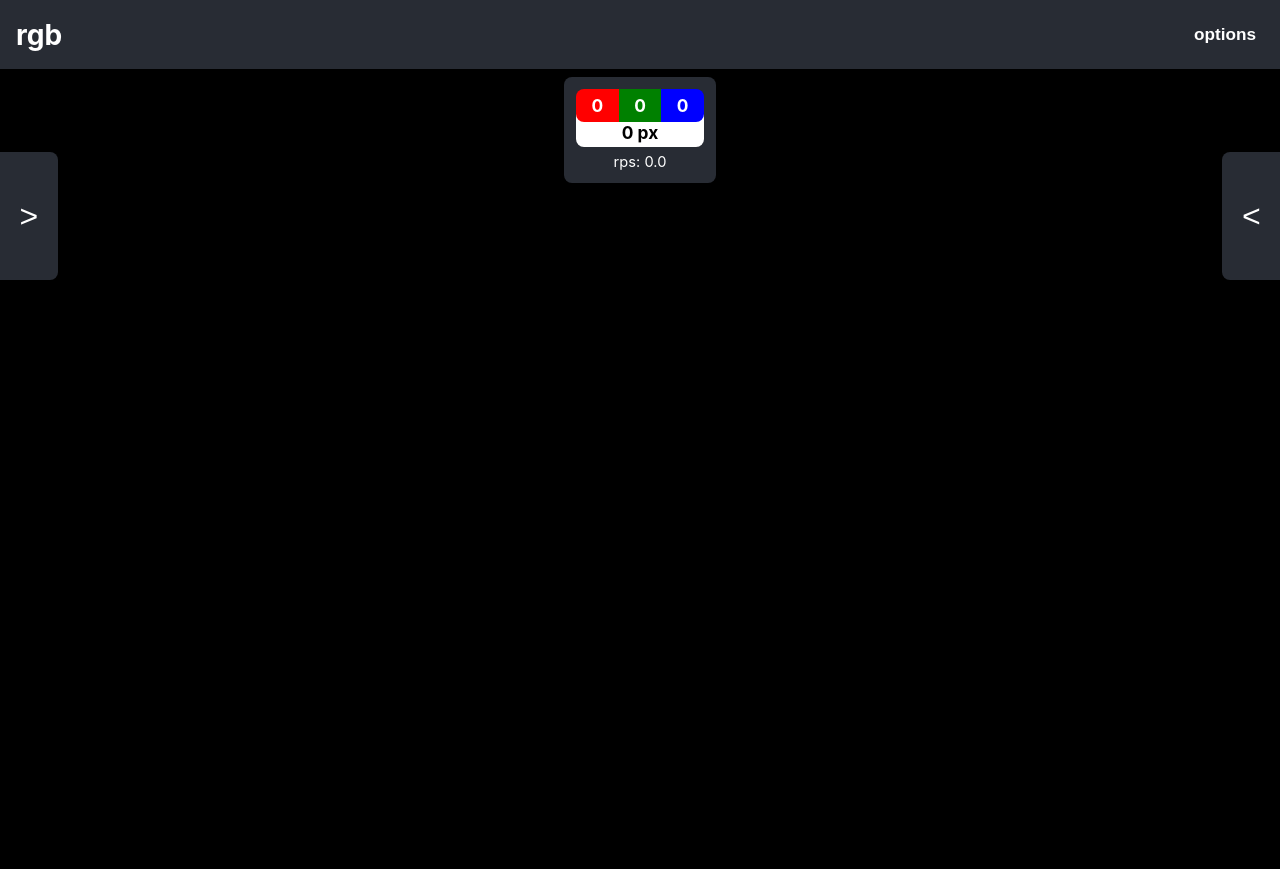
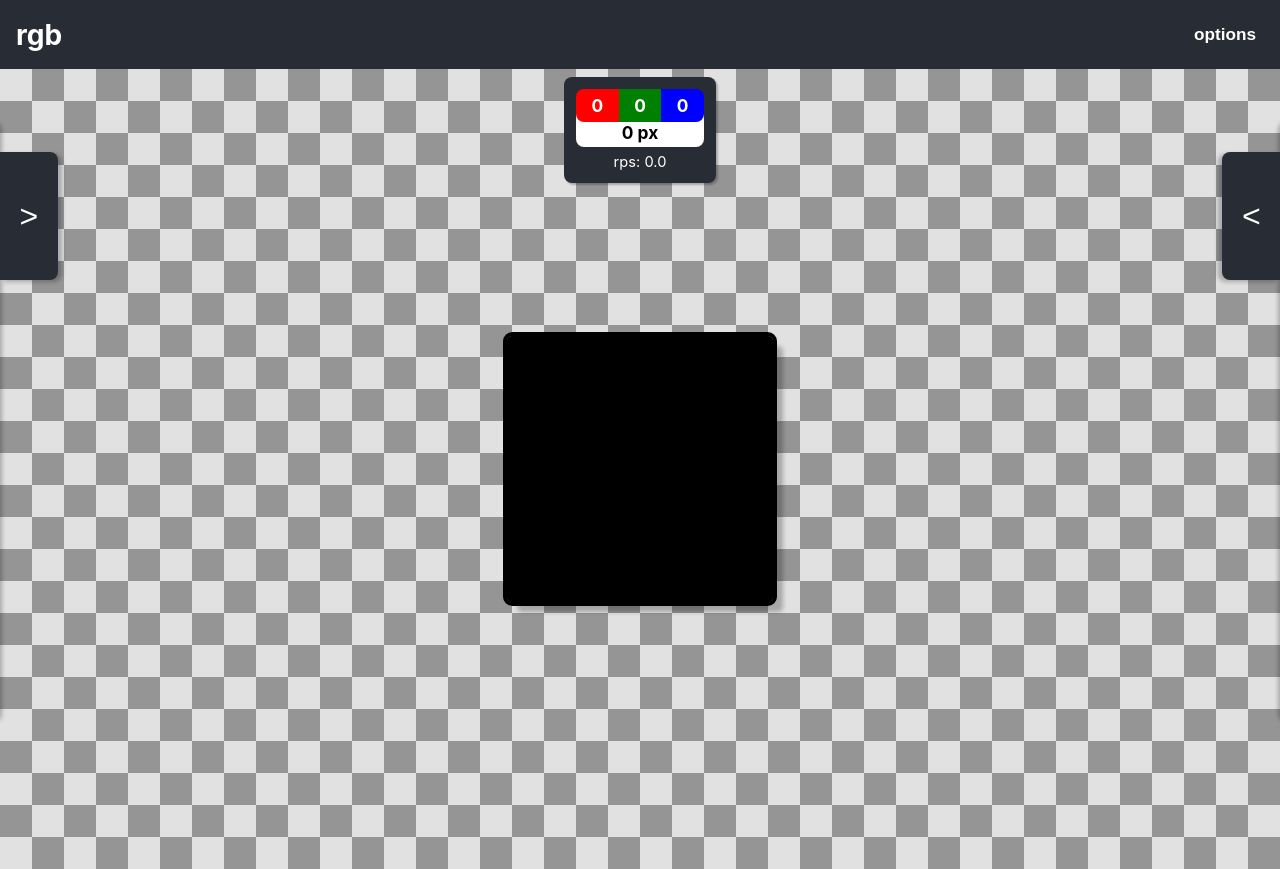
Before and after one commit to kimpoliini/rgbgame, a React (Create React App) app: page / in a window 1280 px wide. Before the commit the page ends 800 px from the top, so only its background shows below. Built offline with nearby package versions, Linux system fonts and the light colour scheme.

Commit message:
Changed to a clickable square, added fake transparency background

```diff
--- a/src/components/Game.jsx
+++ b/src/components/Game.jsx
@@ -30,8 +30,10 @@ function Game(){
     const [generatorElements, setGeneratorElements] = useState([])
     const [upgradeElements, setUpgradeElements] = useState([])
     const [elements, setElements] = useState({
-        main: null, header: null
+        main: null, header: null, background: null, container: null
     })
+
+    const [sideLength, setSideLength] = useState(0)
 
     const [color, setColor] = useState({r: 0, g: 0, b: 0, p: 0})
 
@@ -55,8 +57,10 @@ function Game(){
 
     //load game
     useEffect(() => {
-        setElements({main: document.querySelector('.square'),
-        header: document.querySelector(".App-header")})
+        setElements({main: document.querySelector('.the-square'),
+        header: document.querySelector(".App-header"),
+        background: document.querySelector(".square"),
+        container: document.querySelector(".square-container")})
 
         //things i need to know because im too lazy to check manually
         console.log(generatorUpgrades.length + upgrades.length + " total upgrades")
@@ -101,15 +105,24 @@ function Game(){
             })
         }
 
+        //Initial check to make sure the square has any size
+        setSideLength(document.querySelector(".square").offsetHeight/3)
+
         onUpgrade()
     }, [])
 
-        //Checks if the window is active or not
-        document.addEventListener('visibilitychange', () => {
-            if(document.hidden){
-                setIsActive(false)
-            } else {
+    //Checks if the window is active or not
+    document.addEventListener('visibilitychange', () => {
+        if(document.hidden){
+            setIsActive(false)
+        } else {
             setIsActive(true)
+        }
+    })
+
+    window.addEventListener('resize', () => {
+        if(elements.background) {
+            setSideLength(elements.background.offsetHeight/3)
         }
     })
 
@@ -435,9 +448,23 @@ function Game(){
             <p>Upgrades purchased: {stats.upgradeCount}</p>
         </div>
 
+        function test() {
+            let sideLength = 0
+            if(elements.background != null){
+                sideLength = elements.background.offsetHeight/3
+            }
+            return {height: sideLength, width: sideLength }
+        }
+
+        const theSquare = <div className="the-square square-clip" onClick={onClick} style={{
+            height: (sideLength > 160 ? sideLength : 160) + "px" ,
+            width: (sideLength > 160 ? sideLength : 160) + "px"
+            }}>
+        </div>
+
     return (
         <section>
-        <div className="square" onClick={onClick}></div>
+        <div className="square"></div>
             <div className={"color-values "}>
                 <span className="cur-r">
                     {Math.floor(color.r)}
@@ -453,6 +480,13 @@ function Game(){
                 </span>
                 <p>rps: {handleBigNumber(rps.toFixed(1))}</p>
             </div>
+                <div className="square-container">
+                    {theSquare}
+                    <div className="square-background" style={{
+                        height: (sideLength > 160 ? sideLength : 160) + "px" ,
+                        width: (sideLength > 160 ? sideLength : 160) + "px"
+                        }}></div>
+                </div>
             {leftMenu}
             {rightMenu}
             {options[4].value ? leftStats : null}
--- a/src/components/Options.jsx
+++ b/src/components/Options.jsx
@@ -30,6 +30,15 @@ const Options = ({ dismiss }) => {
 
     function click(e) {
         if (e.currentTarget === e.target) {
+
+
+            //checks if CSS changes needs to be done
+            const squareElement = document.querySelector(".the-square")
+            if(options[2].value == "splash"){
+                squareElement.classList.remove("square-clip")
+            } else {
+                squareElement.classList.add("square-clip")
+            }
             dismiss()
         }
     }
--- a/src/components/styles/game.css
+++ b/src/components/styles/game.css
@@ -9,11 +9,44 @@ section {
 }
 
 .square {
-    background-color: black;
+    background-image: url("transparency.png");
+    background-size: 40%;
+    image-rendering: pixelated;
+    filter: contrast(.85);
+
     position: fixed;
     width: 100%;
     height: 100%;
+}
+
+.square-container {
+    display: flex;
+    justify-content: center;
+    align-items: center;
+    height: 100vh;
+}
+
+.the-square {
+    background-color: black;
+    position: absolute;
+
     transition: background-color 0.25s;
+
+    border-radius: 2%;
+    z-index: 10;
+}
+
+.square-background {
+    background-color: black;
+    outline: black solid 4px;
+    position: absolute;
+    box-shadow: rgba(0, 0, 0, 0.25) 10px 10px 4px;
+    border-radius: 2%;
+    z-index: 9;
+}
+
+.square-clip {
+    clip-path: inset(0% 0% 0% 0% round 2%);
 }
 
 .color-values {
@@ -68,6 +101,7 @@ section {
     border-bottom-right-radius: 8px;
 
     transition: visibility, 0.25s;
+    z-index: 0;
 }
 
 .color-values p {
@@ -91,7 +125,7 @@ section {
     pointer-events: none;
     width: 12em;
     transition: left, right, 0.25s ease-in-out;
-    z-index: 1;
+    z-index: 12;
 }
 
 .menu-content {
@@ -190,12 +224,16 @@ section {
     transform: rotate(180deg);
 }
 
+.effect {
+    pointer-events: none;
+}
+
 .click-text {
     /* TODO: add contrast */
-    position: absolute;
+    position: fixed;
     text-align: center;
     animation: on-click-fade 1s;
-    z-index: 2;
+    z-index: 10;
 }
 
 .ripple {
@@ -209,7 +247,7 @@ section {
         transparent
     );
     border-radius: 100%;
-    z-index: 0;
+    z-index: 10;
     width: 0.5em;
     height: 0.5em;
     animation: on-click-fade-ripple .55s;
@@ -218,7 +256,7 @@ section {
 .ripple-simple {
     background-color: rgba(255,255,255,0.3);
     border-radius: 100%;
-    z-index: 0;
+    z-index: 10;
     width: 10px;
     height: 10px;
     animation: on-click-fade-ripple .55s;
@@ -230,7 +268,7 @@ section {
     width: 6px;
     background-color: transparent;
     transform-origin: top center;
-    z-index: 1;
+    z-index: 10;
     background-color: white;
 
     animation: splash .41s;
--- a/src/components/styles/options.css
+++ b/src/components/styles/options.css
@@ -4,7 +4,7 @@
     height: 100%;
     background-color: rgba(0, 0, 0, 0.25);
     backdrop-filter: blur(2px);
-    z-index: 2;
+    z-index: 20;
     display: flex;
     justify-content: center;
     align-items: flex-start;
--- a/src/js/click.js
+++ b/src/js/click.js
@@ -11,6 +11,8 @@ export const click = (e, elements, clickValueRed) => {
         x = e.clientX
         y = e.clientY
 
+        // console.log("x: " + x + ", y: " + y);
+
         //makes sure the text doesn't appear underneath the header
         randomWidthOffset = Math.floor(Math.random() * 60) - 30
         randomHeightOffset = Math.floor(Math.random() * 40)
@@ -21,11 +23,11 @@ export const click = (e, elements, clickValueRed) => {
         const text = document.createElement("span")
         text.innerText = handleBigNumber(clickValueRed.toFixed(0))
 
-        text.classList.add("click-text")
-        elements.main.appendChild(text)
+        text.className = "click-text effect"
+        elements.container.appendChild(text)
 
         let textX = x - text.offsetWidth + randomWidthOffset + (text.offsetWidth / 2)
-        let textY = y - headerHeight - text.offsetHeight - randomHeightOffset
+        let textY = y - text.offsetHeight - randomHeightOffset
 
         if(textY <= 0){
             textY = 8
@@ -40,18 +42,18 @@ export const click = (e, elements, clickValueRed) => {
     //checks if click effect graphic option is enabled
     if(options[1].value){
         const clickEffect = document.createElement("div")
-        clickEffect.style.position = "absolute"
+        clickEffect.style.position = "fixed"
         elements.main.appendChild(clickEffect)
 
         switch(options[2].value){
             case "ripple":
-                clickEffect.classList.add("ripple")
+                clickEffect.className = "ripple effect"
                 break
             case "material ripple":
-                clickEffect.classList.add("ripple-simple")
+                clickEffect.className = "ripple-simple effect"
                 break
                 case "splash":
-                clickEffect.classList.add("splash")
+                clickEffect.className = "splash effect"
 
                 for(let i = 0; i < 5; i++){
                     const fx = document.createElement("div")
@@ -67,7 +69,7 @@ export const click = (e, elements, clickValueRed) => {
         }
 
         clickEffect.style.left = `${x - clickEffect.offsetWidth / 2}px`
-        clickEffect.style.top = `${y - headerHeight - clickEffect.offsetHeight / 2}px`
+        clickEffect.style.top = `${y - clickEffect.offsetHeight / 2}px`
 
         setTimeout(() => { clickEffect.remove() }, 400);
     }
```
Also changed, not shown: src/components/styles/transparency.png (added).
